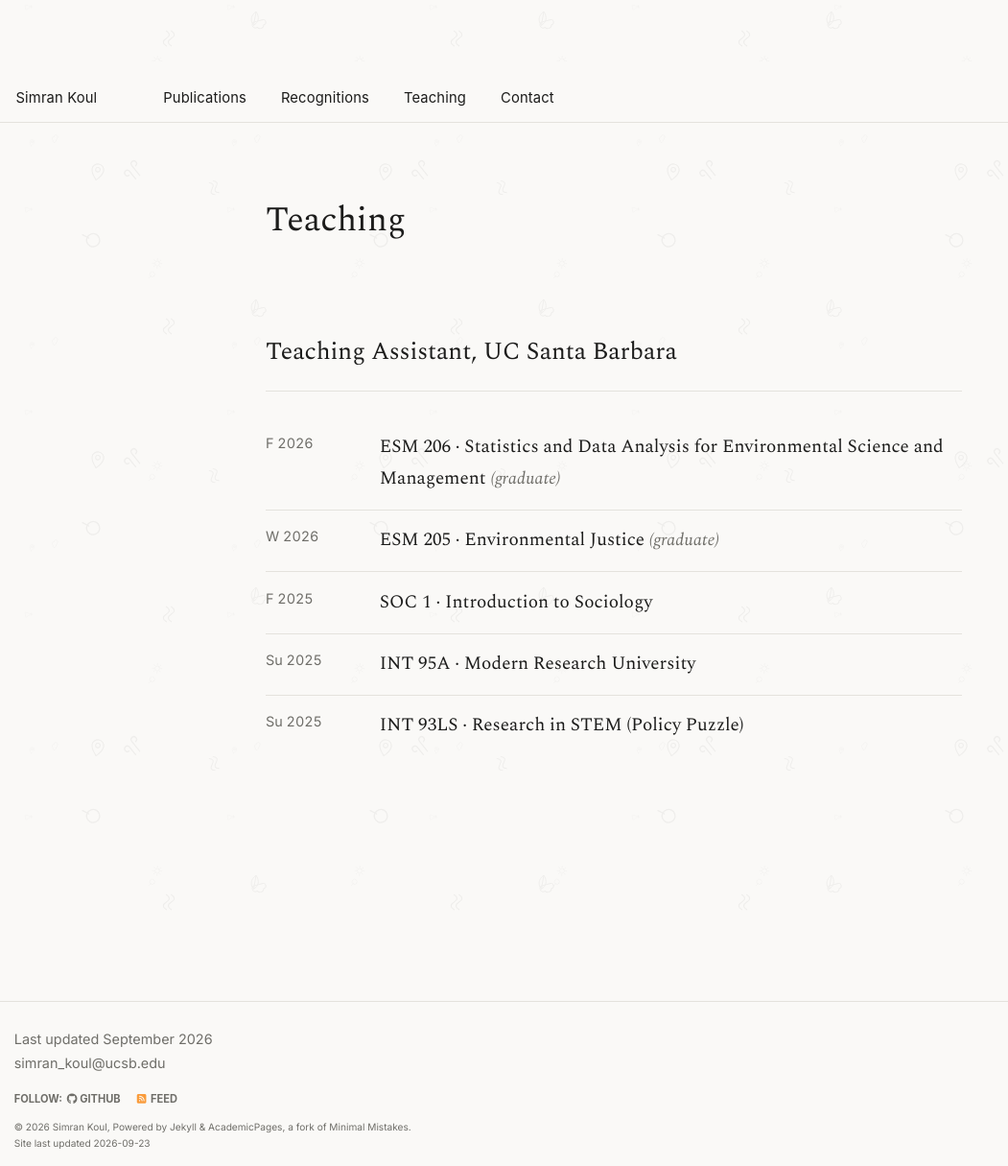
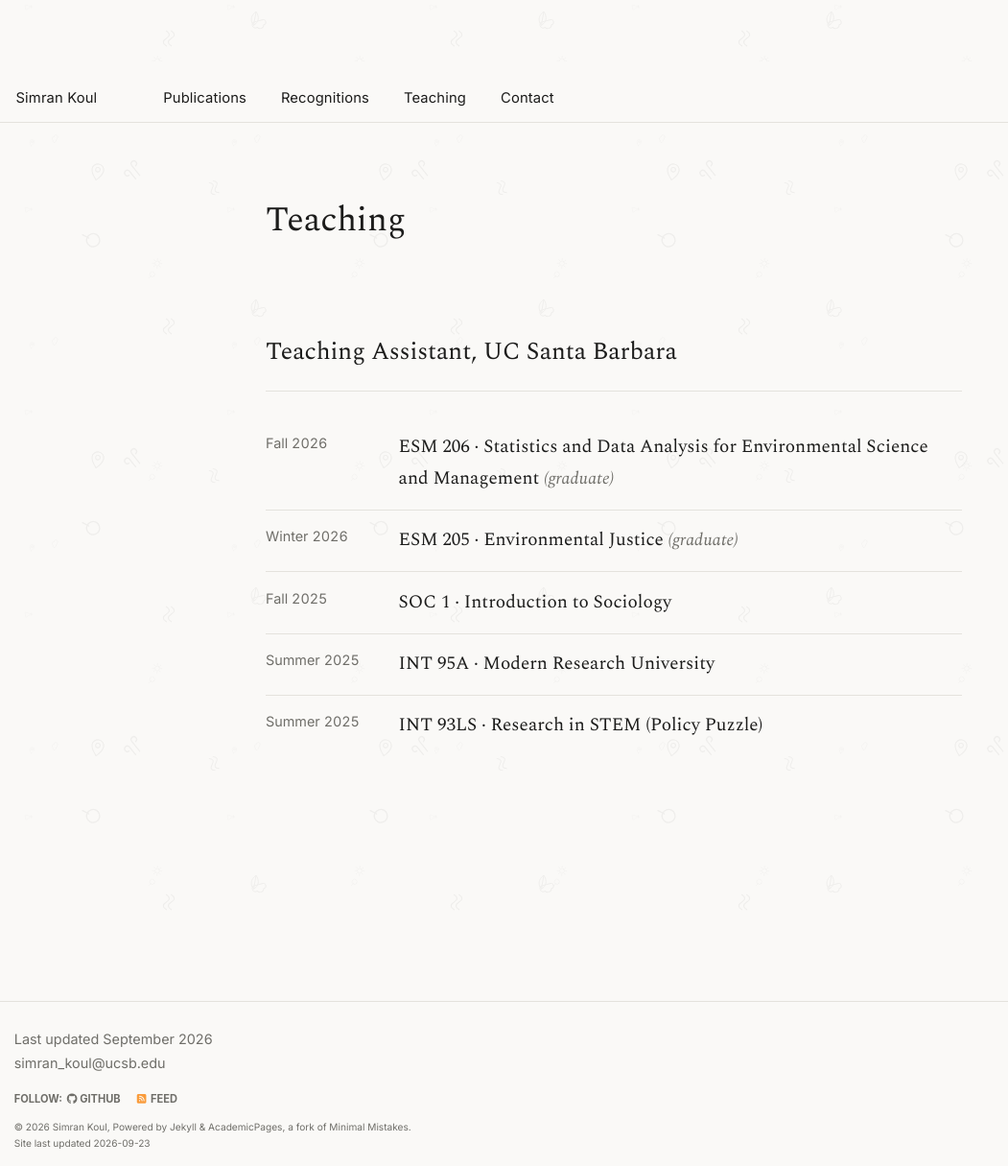
Before and after one commit to simkoul/simkoul.github.io, a Jekyll site: the page built from _pages/teaching.html, in a window 1280 px wide and 1215 px high. Shown: the whole window at 96% size, without its empty margins (0-1051 px from the left). Built offline with Jekyll 4.4.1, drawn with Linux system fonts in a browser that asks for light colours.

Commit message:
Fix the nav typeface and four points of wording
The masthead wrapper in the base template sets a system font stack, and the
nav links inherited it because the quiet theme only set their size. State the
family so the tabs match the rest of the site.

Rename the first section of the publications page to "Book Chapters", which
is what it holds and stops it repeating the page title. Spell out the teaching
terms as Fall, Winter and Summer, widening the term column to suit. Introduce
the address on the contact page rather than leaving it standing alone.

```diff
--- a/_pages/publications.html
+++ b/_pages/publications.html
@@ -14,7 +14,7 @@ author_profile: false
   </div>
 
   <div class="band">
-    <div class="shead"><h2>Publications</h2></div>
+    <div class="shead"><h2>Book Chapters</h2></div>
 
     <div class="ref">
       <p class="cite">Chakraborty, J., &amp; Koul, S. (2026). Environmental injustice. In
--- a/_pages/teaching.html
+++ b/_pages/teaching.html
@@ -16,17 +16,17 @@ author_profile: false
   <div class="band">
     <div class="shead"><h2>Teaching Assistant, UC Santa Barbara</h2></div>
 
-    <div class="item"><span class="y">F 2026</span><div>
+    <div class="item"><span class="y">Fall 2026</span><div>
       <div class="t">ESM 206 · Statistics and Data Analysis for Environmental Science
       and Management <span class="qual">(graduate)</span></div></div></div>
-    <div class="item"><span class="y">W 2026</span><div>
+    <div class="item"><span class="y">Winter 2026</span><div>
       <div class="t">ESM 205 · Environmental Justice
       <span class="qual">(graduate)</span></div></div></div>
-    <div class="item"><span class="y">F 2025</span><div>
+    <div class="item"><span class="y">Fall 2025</span><div>
       <div class="t">SOC 1 · Introduction to Sociology</div></div></div>
-    <div class="item"><span class="y">Su 2025</span><div>
+    <div class="item"><span class="y">Summer 2025</span><div>
       <div class="t">INT 95A · Modern Research University</div></div></div>
-    <div class="item"><span class="y">Su 2025</span><div>
+    <div class="item"><span class="y">Summer 2025</span><div>
       <div class="t">INT 93LS · Research in STEM (Policy Puzzle)</div></div></div>
   </div>
 
--- a/_sass/layout/_quiet.scss
+++ b/_sass/layout/_quiet.scss
@@ -26,6 +26,7 @@ body {
    Masthead — pinned, hairline rule, nothing else
    -------------------------------------------------------------------------- */
 .masthead {
+  font-family: $quiet-body;
   position: sticky;
   top: 0;
   z-index: 40;
@@ -39,6 +40,7 @@ body {
   background: transparent;
 
   a {
+    font-family: $quiet-body;
     font-size: 0.82rem;
     font-weight: 400;
     text-transform: none;
@@ -325,14 +327,19 @@ body {
    -------------------------------------------------------------------------- */
 .item {
   display: grid;
-  grid-template-columns: 5.5rem 1fr;
+  grid-template-columns: 6.6rem 1fr;   /* wide enough for "Summer 2025" */
   gap: 1.1rem;
   padding: 0.85rem 0;
   border-bottom: 1px solid var(--rule);
 
   &:last-child { border-bottom: 0; }
 
-  .y { font-size: 0.8rem; color: var(--muted); font-variant-numeric: tabular-nums; }
+  .y {
+    font-size: 0.8rem;
+    color: var(--muted);
+    font-variant-numeric: tabular-nums;
+    white-space: nowrap;
+  }
   .t { font-family: $quiet-display; font-weight: 400; font-size: 1.06rem; }
   .s { font-family: $quiet-display; font-style: italic; font-size: 1rem; color: var(--muted); }
   .st { font-size: 0.76rem; color: var(--muted); }
--- a/tools/preview/preview_shell.html
+++ b/tools/preview/preview_shell.html
@@ -78,9 +78,9 @@ img{max-width:100%}
 @media(max-width:560px){.home{padding-top:2.6rem}.home__portrait{margin-bottom:1.8rem}.home__links{gap:.5rem 1.1rem}.home__links li + li::before{display:none}}
 
 /* entries -------------------------------------------------------------- */
-.item{display:grid;grid-template-columns:5.5rem 1fr;gap:1.1rem;padding:.85rem 0;border-bottom:1px solid var(--rule)}
+.item{display:grid;grid-template-columns:6.6rem 1fr;gap:1.1rem;padding:.85rem 0;border-bottom:1px solid var(--rule)}
 .item:last-child{border-bottom:0}
-.item .y{font-size:.8rem;color:var(--muted);font-variant-numeric:tabular-nums}
+.item .y{font-size:.8rem;color:var(--muted);font-variant-numeric:tabular-nums;white-space:nowrap}
 .item .t{font-family:var(--display);font-weight:400;font-size:1.06rem}
 .item .s{font-family:var(--display);font-style:italic;font-size:1rem;color:var(--muted)}
 .item .st{font-size:.76rem;color:var(--muted)}
```
Also changed, not shown: _pages/contact.md (+2 -1 lines).
